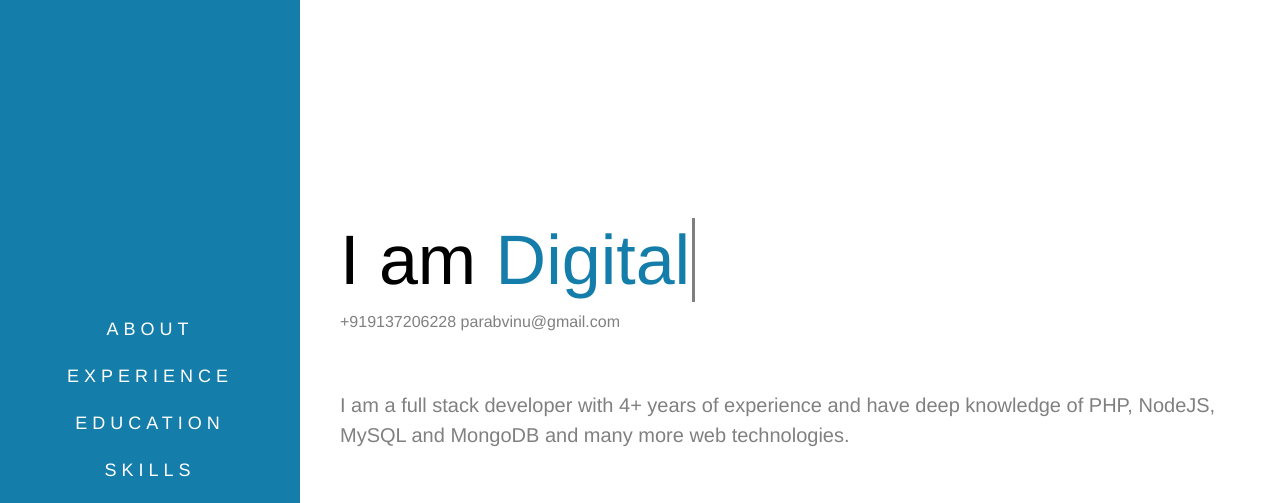
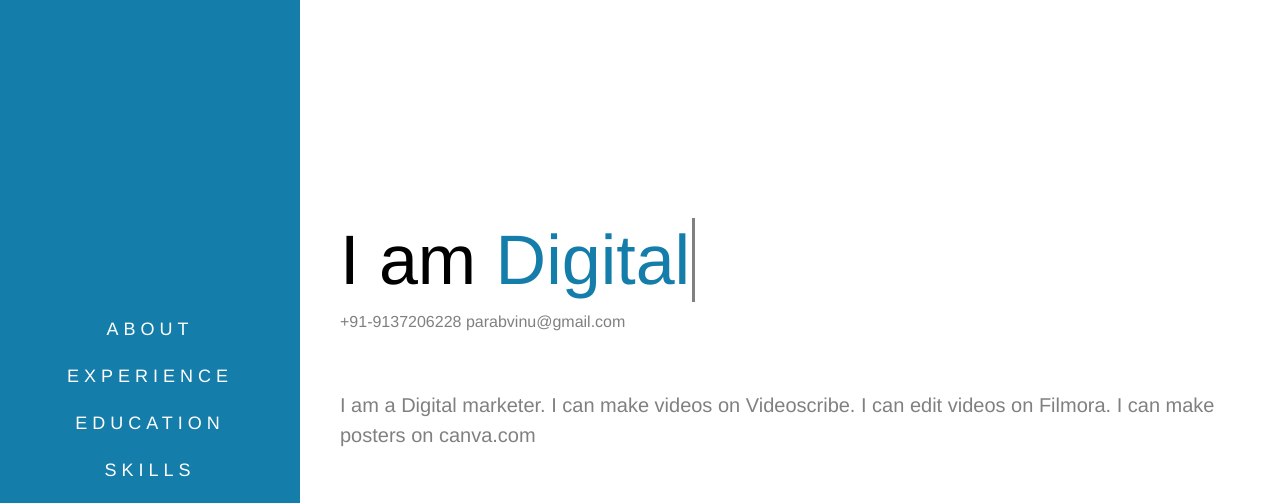
Before and after one commit to parabvinu/parabvinu.github.io, a website: page index.html in a window 1280 px wide. Shown: the top 503 px of the page. Drawn offline with nearby package versions, Linux system fonts and the light colour scheme.

Commit message:
commit bio

```diff
--- a/index.html
+++ b/index.html
@@ -24,15 +24,14 @@
           I am <span class="typed"></span><span class="cursor">&nbsp;</span>
         </h1>
         <p>
-          +919137206228
+          +91-9137206228
           <a href="mailto:parabvinu@gmail.com">
             parabvinu@gmail.com</a
           >
         </p>
         <p class="p-short">
-          I am a full stack developer with 4+ years of experience and have deep
-          knowledge of PHP, NodeJS, MySQL and MongoDB and many more web
-          technologies.
+          I am a Digital marketer. I can make videos on Videoscribe. I can edit videos on Filmora.
+          I can make posters on canva.com
         </p>
         <div class="social-div">
           <a href="https://www.facebook.com/shashank.padwal" target="_blank">
```
